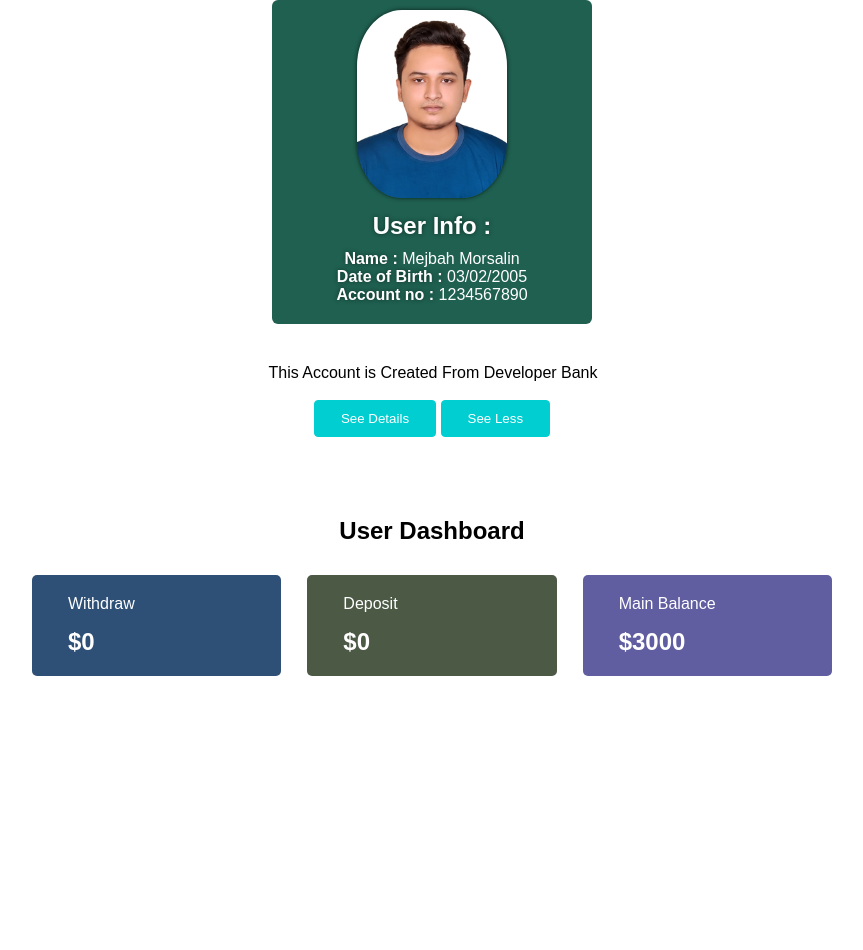
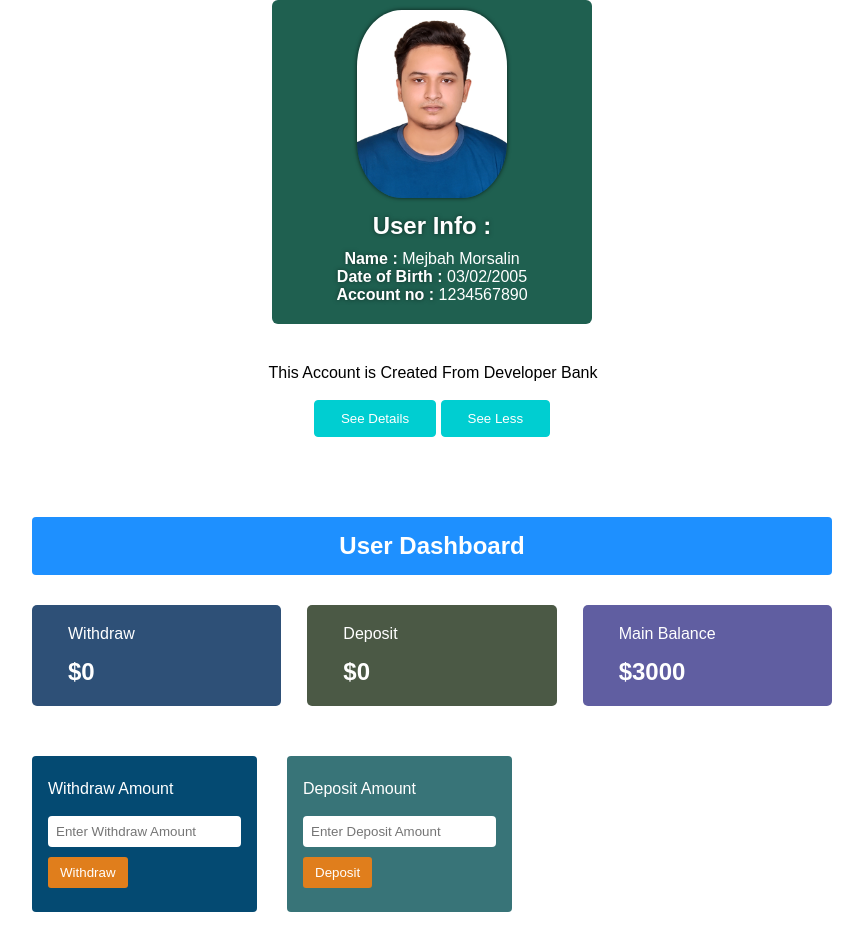
Before and after one commit to developer-mejbah/JS-Bank-Account, a plain HTML site: page dashboard.html in a window 1280 px wide. Shown: the whole page, without its empty margins (208-1071 px from the left). Drawn offline with Linux system fonts and the light colour scheme.

Commit message:
html css And Js Withdraw Section Done

```diff
--- a/dashboard.css
+++ b/dashboard.css
@@ -94,8 +94,13 @@ span {
 .title {
     text-align: center;
     margin-bottom: 30px;
+    background-color: dodgerblue;
+    padding: 15px 0 ;
+    border-radius: 4px;
 }
-.title h1{}
+.title h1{
+    color: #fff;
+}
 .row {
     display: flex;
     justify-content: space-between;
@@ -140,3 +145,62 @@ span {
 .main h2 {
     color: #fff;
 }
+
+.field-section {
+    padding-top: 50px;
+}
+.field-row {
+    width: 60%;
+    display: flex;
+    justify-content: space-between;
+}
+.withdraw-area {
+    background-color: #044a72;
+    padding: 24px 16px;
+    border-radius: 4px;
+}
+.withdraw-area p {
+    color: #fff;
+    font-size: 16px;
+    margin-bottom: 18px;
+}
+.input {
+    margin-bottom: 10px;
+    padding: 8px;
+    border: none;
+    outline: none;
+    border-radius: 4px;
+}
+.btn-3 {
+    text-align: center;
+    display: inline-block;
+    padding: 8px 12px;
+    border-radius: 3px;
+    border: none;
+    outline: none;
+    background-color: rgb(224, 126, 28);
+    color: #fff;
+    cursor: pointer;
+
+}
+.deposit-area {
+    background-color: #387478;
+    padding: 24px 16px;
+    border-radius: 4px;
+}
+.deposit-area p {
+    color: #fff;
+    font-size: 16px;
+    margin-bottom: 18px;
+}
+.btn-4 {
+    text-align: center;
+    display: inline-block;
+    padding: 8px 12px;
+    border-radius: 3px;
+    border: none;
+    outline: none;
+    background-color: rgb(224, 126, 28);
+    color: #fff;
+    cursor: pointer;
+}
--- a/dashboard.html
+++ b/dashboard.html
@@ -41,18 +41,38 @@
             <div class="row">
                 <div class="withdraw">
                     <p>Withdraw</p>
-                    <h2>$0</h2>
+                    <h2>$<span id="zero">0</span></h2>
                 </div>
                 <div class="deposit">
                     <p>Deposit</p>
-                    <h2>$0</h2>
+                    <h2>$<span id="zero2">0</span></h2>
                 </div>
                 <div class="main">
                     <p>Main Balance</p>
-                    <h2>$3000</h2>
+                    <h2>$<span id="taka">3000</span></h2>
                 </div>
             </div>
         </div>
+    </section>
+    <section class="field-section">
+        <div class="container">
+           <div class="field-row">
+            <div class="withdraw-area">
+                <p>Withdraw Amount</p>
+                <input id="withdraw" class="input" type="number" placeholder="Enter Withdraw Amount">
+                <div>
+                    <button id="btn3" class="btn-3">Withdraw</button>
+                </div>
+            </div>
+            <div class="deposit-area">
+                <p>Deposit Amount</p>
+                <input id="deposit" class="input" type="number" placeholder="Enter Deposit Amount">
+                <div>
+                    <button id="btn4" class="btn-4">Deposit</button>
+                </div>
+           </div>
+            </div>
+            </div>
     </section>
     <!-- <a href="index.html">Back To Home</a> -->
      <script src="script.js"></script>
--- a/script.js
+++ b/script.js
@@ -7,3 +7,26 @@ document.getElementById("btn2").addEventListener("click", function() {
     const title = document.getElementById("header");
     title.style.display = "none"
 })
+
+const btn = document.getElementById("btn3");
+btn.addEventListener("click", function() {
+    const withdraw = document.getElementById("withdraw");
+    const withdrawValueStr = withdraw.value;
+    const withdrawValue = parseInt(withdrawValueStr);
+
+    const zero = document.getElementById("zero");
+    const zeroValueStr = zero.innerText;
+    const zeroValue = parseInt(zeroValueStr);
+
+    const totalWithdrawAmount = withdrawValue + zeroValue;
+    zero.innerText = totalWithdrawAmount;
+
+    const taka = document.getElementById("taka");
+    const takaStr = taka.innerText;
+    const takapar = parseInt(takaStr);
+
+    const newTaka = takapar - totalWithdrawAmount;
+    taka.innerText = newTaka;
+
+    withdraw.value = "";
+})
```
